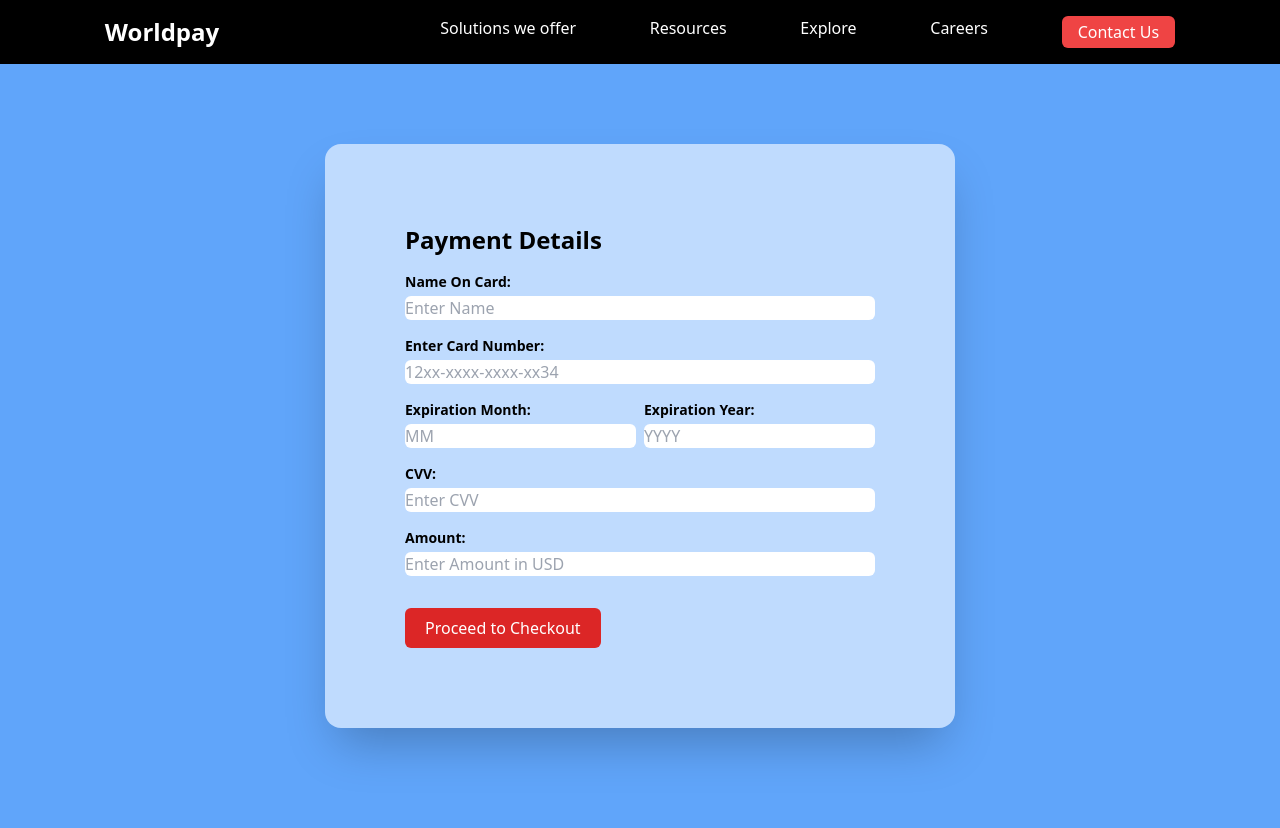
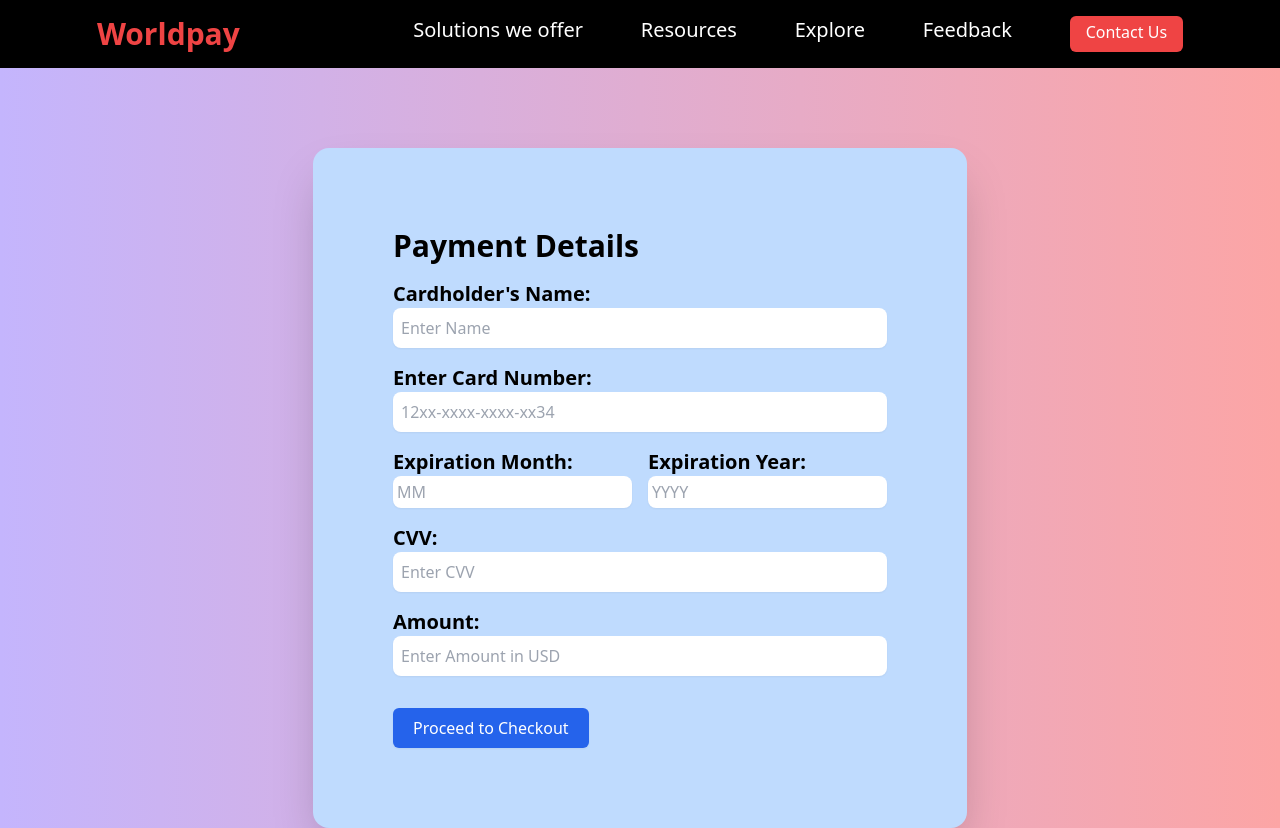
Before and after one commit to mayurgite/Hackathon_2024, a plain HTML site: page UI.html in a window 1280 px wide. Before the commit the page ends 800 px from the top, so only its background shows below. Drawn offline with nearby package versions, Linux system fonts and the light colour scheme.

Commit message:
updated the UI for hackathon

```diff
--- a/UI.html
+++ b/UI.html
@@ -6,109 +6,188 @@
         content="width=device-width , initial-scale=1.0">
     <title>Worldpay Payment Page</title>
     <script src="https://cdn.tailwindcss.com"></script>
+    <script src="script.js" ></script>
 </head>
 
-<body class="bg-blue-400">
+<body class="h-16 bg-gradient-to-r from-violet-300 to-red-300">
 
 <nav class="bg-black text-white text-center">
     <ul class="px-20 py-4 flex space-x-6 justify-around">
-        <li class="cursor-pointer font-extrabold text-2xl">Worldpay</li>
+        <li class="cursor-pointer font-extrabold text-3xl text-red-500">Worldpay</li>
         <li></li>
         <li></li>
-        <li class="cursor-pointer">Solutions we offer</li>
-        <li class="cursor-pointer">Resources</li>
-        <li class="cursor-pointer">Explore</li>
-        <li class="cursor-pointer">Careers</li>
+        <li class="cursor-pointer text-xl">Solutions we offer</li>
+        <li class="cursor-pointer text-xl">Resources</li>
+        <li class="cursor-pointer text-xl">Explore</li>
+        <li class="cursor-pointer text-xl">Feedback</li>
         <li class="px-4 py-1 bg-red-500 text-white
-             rounded-md hover:bg-red-700 cursor-pointer">Contact Us</li>
+             rounded-md hover:bg-red-700 cursor-pointer
+             shadow-sm focus:outline-none focus:ring-2 focus:ring-blue-500
+             transition-transform duration-300 transform hover:scale-105 hover:shadow-lg">Contact Us</li>
     </ul>
 </nav>
 <div class="flex justify-evenly">
-    <form action="#" class=" mt-20 mx-10 bg-blue-200 p-20 rounded-2xl shadow-2xl">
+    <form action="#" id="form" class=" mt-20 mx-10 bg-blue-200 p-20 rounded-2xl shadow-2xl">
         <div>
-            <h1 class="text-2xl font-bold text-black-600 mb-4">Payment Details</h1>
+            <h1 class="text-3xl font-bold text-black-600 mb-4">Payment Details</h1>
         <div class="mb-4">
             <label for="cardName"
-                class="block text-sm font-bold text-black-600">
-                Name On Card:
+                class="block text-xl font-bold
+                text-black-600">
+                Cardholder's Name:
             </label>
             <input type="text" id="cardName"
                     placeholder="Enter Name"
-                    required
-                    class="mt-1 block w-full
-                            border-gray-300 rounded-md
-                            focus:border-red-500">
+                    class=" w-full p-2 border-gray-300 rounded-lg shadow-sm focus:outline-none focus:ring-2
+                    focus:ring-blue-500 transition-transform duration-300 transform hover:scale-105 hover:shadow-lg"
+                   required>
         </div>
             <div class="mb-4">
                 <label for="cardNumber"
-                       class="block text-sm font-bold text-black-600">
+                       class="block text-xl font-bold
+                       text-black-600">
                     Enter Card Number:
                 </label>
                 <input type="text" id="cardNumber"
                        placeholder="12xx-xxxx-xxxx-xx34"
-                       required
-                       class="mt-1 block w-full
-                            border-gray-300 rounded-md
-                            focus:border-red-500">
+                       class=" w-full p-2 border-gray-300 rounded-lg shadow-sm focus:outline-none focus:ring-2
+                    focus:ring-blue-500 transition-transform duration-300 transform hover:scale-105 hover:shadow-lg"
+                    required>
             </div>
             <div class="flex justify-between mb-4">
                 <div class="w-1/2 mr-2">
                 <label for="expMonth"
-                       class="block text-sm font-bold text-black-600">
+                       class="block text-xl font-bold
+                       text-black-600">
                     Expiration Month:
                 </label>
                 <input type="text" id="expMonth"
                        placeholder="MM"
-                       required
-                       class="mt-1 block w-full
-                            border-gray-300 rounded-md
-                            focus:border-black-500">
+                       class=" w-full p-1 border-gray-300 rounded-lg shadow-sm focus:outline-none focus:ring-2
+                    focus:ring-blue-500 transition-transform duration-300 transform hover:scale-105 hover:shadow-lg"
+                       required>
                 </div>
-                <div class="w-1/2">
+                <div class="w-1/2 ml-2">
                     <label for="expYear"
-                           class="block text-sm font-bold text-black-600">
+                           class="block text-xl
+                            font-bold
+                            text-black-600">
                         Expiration Year:
                     </label>
                     <input type="text" id="expYear"
                            placeholder="YYYY"
-                           required
-                           class="mt-1 block w-full
-                            border-gray-300 rounded-md
-                            focus:border-black-500">
+                           class=" w-full p-1 border-gray-300 rounded-lg shadow-sm focus:outline-none focus:ring-2
+                    focus:ring-blue-500 transition-transform duration-300 transform hover:scale-105 hover:shadow-lg"
+                           required>
+<!--                           class="mt-1 block w-full-->
+<!--                            border-gray-300 rounded-md-->
+<!--                            focus:border-black-500">-->
                 </div>
             </div>
             <div class="mb-4">
-                <label for="CVV"
-                       class="block text-sm font-bold text-black-600">
+                <label for="cvv"
+                       class="block text-xl
+                       font-bold
+                       text-black-600">
                     CVV:
                 </label>
-                <input type="text" id="CVV"
+                <input type="text" id="cvv"
                        placeholder="Enter CVV"
-                       required
-                       class="mt-1 block w-full
-                            border-gray-300 rounded-md
-                            focus:border-red-500">
+                       class=" w-full p-2 border-gray-300 rounded-lg shadow-sm focus:outline-none focus:ring-2
+                    focus:ring-blue-500 transition-transform duration-300 transform hover:scale-105 hover:shadow-lg"
+                       required>
+<!--                       class="mt-1 block w-full-->
+<!--                            border-gray-300 rounded-md-->
+<!--                            focus:border-red-500">-->
             </div>
             <div class="mb-4">
-                <label for="Amount"
-                       class="block text-sm font-bold text-black-600">
+                <label for="amount"
+                       class="block text-xl
+                       font-bold
+                       text-black-600">
                     Amount:
                 </label>
-                <input type="text" id="Amount"
+                <input type="text" id="amount"
                        placeholder="Enter Amount in USD"
-                       required
-                       class="mt-1 block w-full
-                            border-gray-300 rounded-md
-                            focus:border-red-500">
+                       class=" w-full p-2 border-gray-300 rounded-lg shadow-sm focus:outline-none focus:ring-2
+                    focus:ring-blue-500 transition-transform duration-300 transform hover:scale-105 hover:shadow-lg"
+                       required>
+<!--                       class="mt-1 block w-full-->
+<!--                            border-gray-300 rounded-md-->
+<!--                            focus:border-red-500">-->
             </div>
         </div>
+
+            <div id="modal" class="fixed inset-1/4 bg-opacity-10
+                hidden justify-center items-center rounded-lg shadow-sm focus:outline-none focus:ring-2
+                 focus:ring-blue-500 transition-transform duration-300 transform hover:scale-105 hover:shadow-lg">
+                <div class="flex justify-center items-center h-full w-full rounded-lg">
+                        <div class="bg-white rounded-lg p-8 w-1/2 fade-in
+                            modal-content z-40">
+                            <div class="mb-3 flex justify-center">
+                            <img src="template/Images/payment_failed.PNG" alt="" class="object-scale-down">
+                            </div>
+                            <div class="flex font-extrabold justify-center">
+                                Reason : Fraudulent Transaction
+                            </div>
+                            <div class="flex justify-center mt-8">
+                                <button id="closeModal" class="bg-red-700 text-white px-4 py-2 rounded-lg
+                                   shadow-sm focus:outline-none focus:ring-2 focus:ring-blue-500
+                                   transition-transform duration-300 transform hover:scale-105 hover:shadow-lg">
+                                    Close
+                                </button>
+                            </div>
+                        </div>
+                </div>
+            </div>
+
+
         <input type="submit" value="Proceed to Checkout"
             id="checkoutBtn"
-            class="mt-4 px-5 py-2 bg-red-600 text-white
-                    rounded-md hover:bg-red-700">
+            class="mt-4 px-5 py-2 bg-blue-600 text-white
+                    rounded-md hover:bg-blue-700 shadow-sm
+                    focus:outline-none focus:ring-2 focus:ring-blue-500
+                    transition-transform duration-300 transform hover:scale-105 hover:shadow-lg">
     </form>
 </div>
 </body>
+<script>
+        document.getElementById("checkoutBtn")
+                .addEventListener('click' ,function(event){
+                event.preventDefault();
+                const cardName=document.getElementById('cardName').value;
+                const cardNumber=document.getElementById('cardNumber').value;
+                const expiryYear=document.getElementById('expYear').value;
+                const expiryMonth=document.getElementById('expMonth').value;
+                const cvv=document.getElementById('cvv').value;
+                const amount=document.getElementById('amount').value;
+                const open=document.getElementById('modal');
+               const closed=document.getElementById('closeModal');
 
+<!--               check if any field is empty-->
+          if(cardName==="" || cardNumber==="" || expiryYear==="" || expiryMonth==="" || cvv==="" || amount==="" ){
+              alert("Please fill all the fields");
+              return;
+          }
+          if(cardNumber.length <14 || expiryMonth.length !=2 || expiryYear.length!==4 || cvv.length!==3){
+               alert("Enter Correct Details");
+               return;
+          }
+
+          function successPaymentWindow(){
+                window.open('success.html');
+          }
+          if(cardName === "Rutwij"){
+                successPaymentWindow();
+          }
+          else{
+                open.classList.remove('hidden');
+                closed.addEventListener("click", ()=>{
+                open.classList.add('hidden');
+                document.getElementById("form").reset();
+                });
+             }
+          });
+</script>
 
 </html>
```
Also changed, not shown: success.html (added, +18 -0 lines), package-lock.json, template/Images/payment_failed.PNG (added), template/Images/payment_success.PNG (added).
